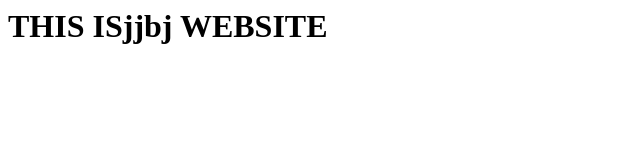
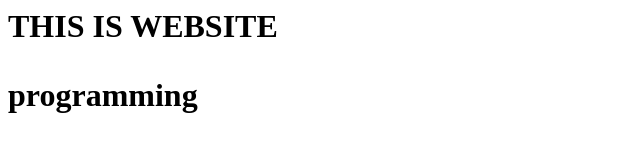
Before and after one commit to vaxwel/git-tutorial, a plain HTML site: page prj01/index.html in a window 1280 px wide. Shown: the whole page, without its empty margins (0-640 px from the left). Drawn offline with Linux system fonts and the light colour scheme.

Commit message:
Update index.html

```diff
--- a/prj01/index.html
+++ b/prj01/index.html
@@ -1,8 +1,7 @@
 <HTML>
 <HEAD><TITLE>This is Website Title</TITLE><HEAD>
 <BODY>
-<H1>THIS ISjjbj
-     WEBSITE
-</H1>
+<H1>THIS IS WEBSITE
+<p>programming</p>
 </BODY>
 </HTML>
```
